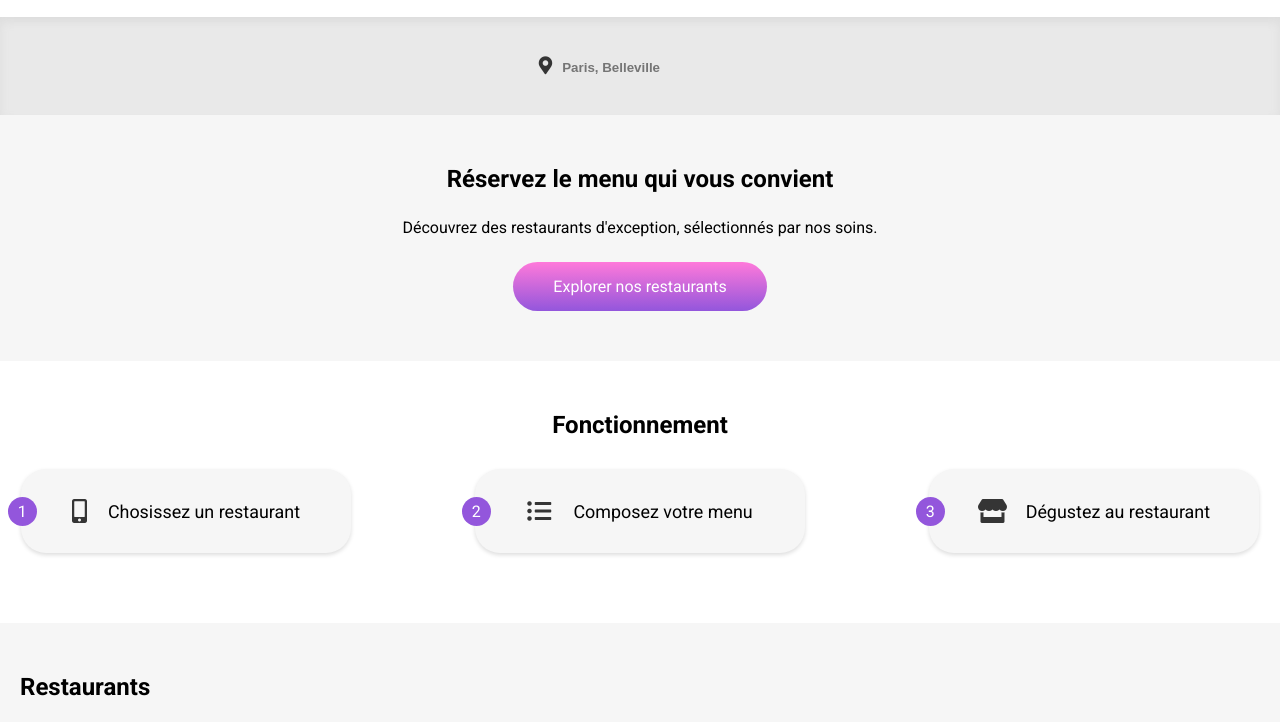
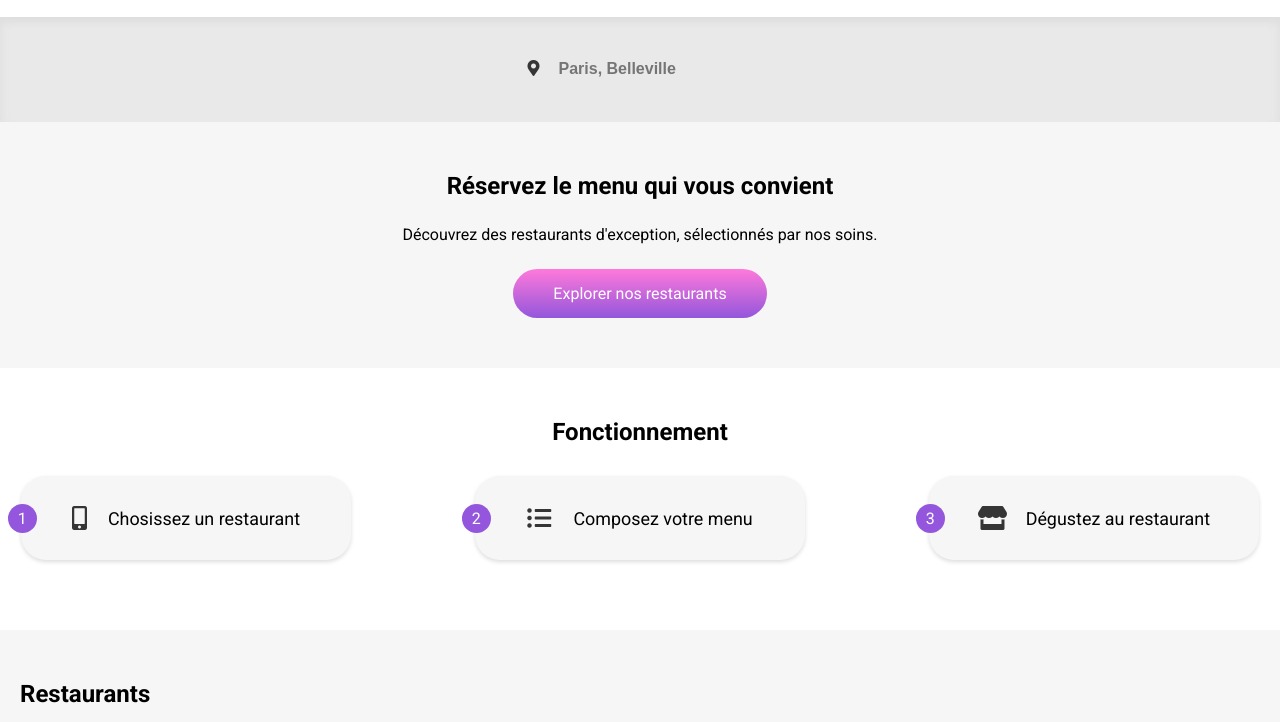
Before and after one commit to rayhearth/EmmanuelleJupon_3_12112021, a website: page index.html in a window 1280 px wide. Shown: the part 57-779 px from the top of the page. Drawn offline with Linux system fonts and the light colour scheme; grey boxes are pictures that could not be loaded; a web font is replaced by a local one.

Commit message:
modification section search

```diff
--- a/index.html
+++ b/index.html
@@ -63,8 +63,10 @@
     <main>
       <!-- SECTION SEARCH -->
       <section class="search">
-        <i class="fas fa-map-marker-alt"></i>
-        <input type="search" placeholder="Paris, Belleville" />
+        <form action="#" method="post">
+          <i class="fas fa-map-marker-alt"></i>
+          <input id="search" type="search" placeholder="Paris, Belleville" />
+        </form>
       </section>
 
       <!-- SECTION INTRO -->
--- a/sass/pages/accueil.scss
+++ b/sass/pages/accueil.scss
@@ -5,20 +5,28 @@ main {
     @include top-shadow;
     display: flex;
     justify-content: center;
-    align-items: baseline;
-    padding: 40px 0;
+    align-content: center;
+    padding: 30px 0;
     color: $dark-grey;
-    font-size: 1.12rem;
-    input {
-      border: none;
-      background: none;
-      font-weight: bold;
-      padding-left: 10px;
-      color: $dark-grey;
-      &::placeholder {
+    form{
+      i{
+        font-weight: 900;
+        font-size: 1rem;
+      }
+      input {
+        border: none;
+        outline: none;
+        background-color: transparent;
         font-weight: bold;
+        padding: 15px;
+        &::placeholder {
+          font-weight: bold;
+          font-size: 1rem;
+        }
+
       }
     }
+
   }
 
   /* SECTION INTRO */
--- a/sass/utils/_mixins.scss
+++ b/sass/utils/_mixins.scss
@@ -131,13 +131,14 @@
   justify-content: center;
   align-items: center;
   position: fixed;
+  z-index: 9999;
   top: 0;
   right: 0;
   left: 0;
   bottom: 0;
-  background-color: rgba(17, 17, 17, 0.7);
   height: 100vh;
   width: 100%;
+  background-color: rgba(17, 17, 17, 0.7);
   animation: loader 4s ease-in 0.8s both;
   .label {
     position: absolute;
@@ -209,13 +210,10 @@
 @keyframes loader {
   0% {
     opacity: 1;
-    z-index: 9999;
   }
-
   100% {
     visibility: hidden;
     opacity: 0;
-    z-index: -9999;
   }
 }
 
```
Also changed, not shown: delicedessens.html (+1 -1 lines), lanoteenchantee.html (+1 -1 lines), public/css/style.css, 1 other file.
